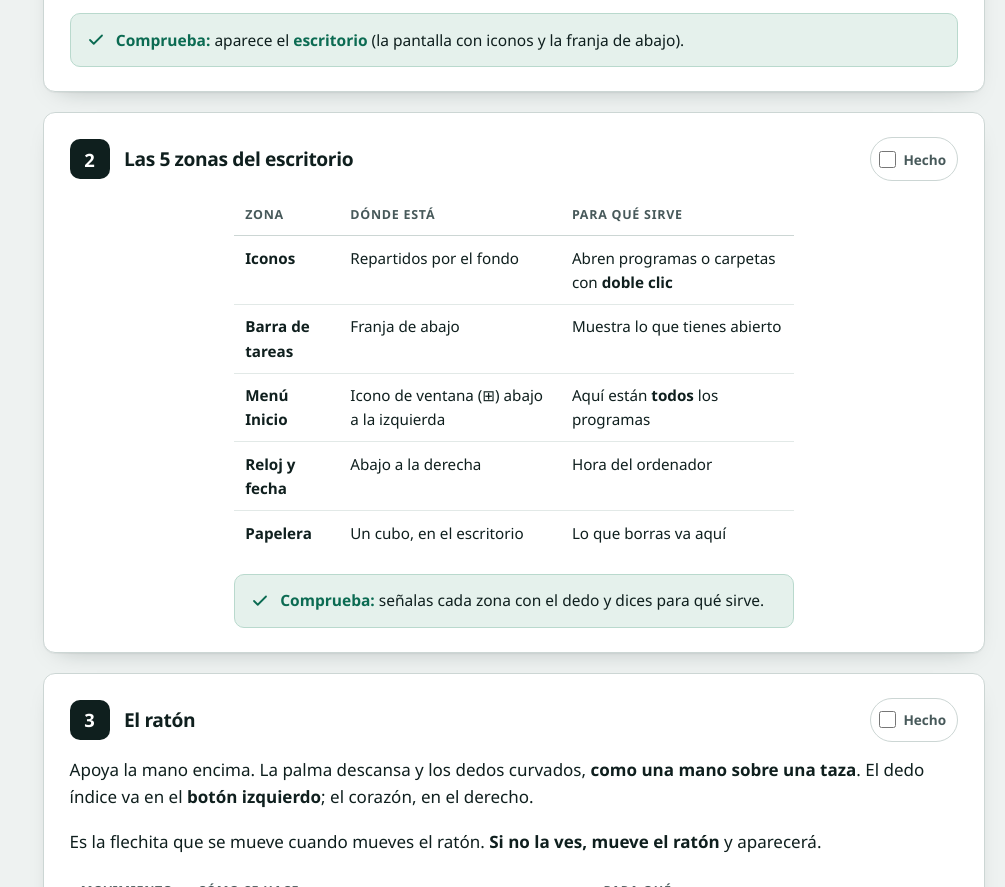
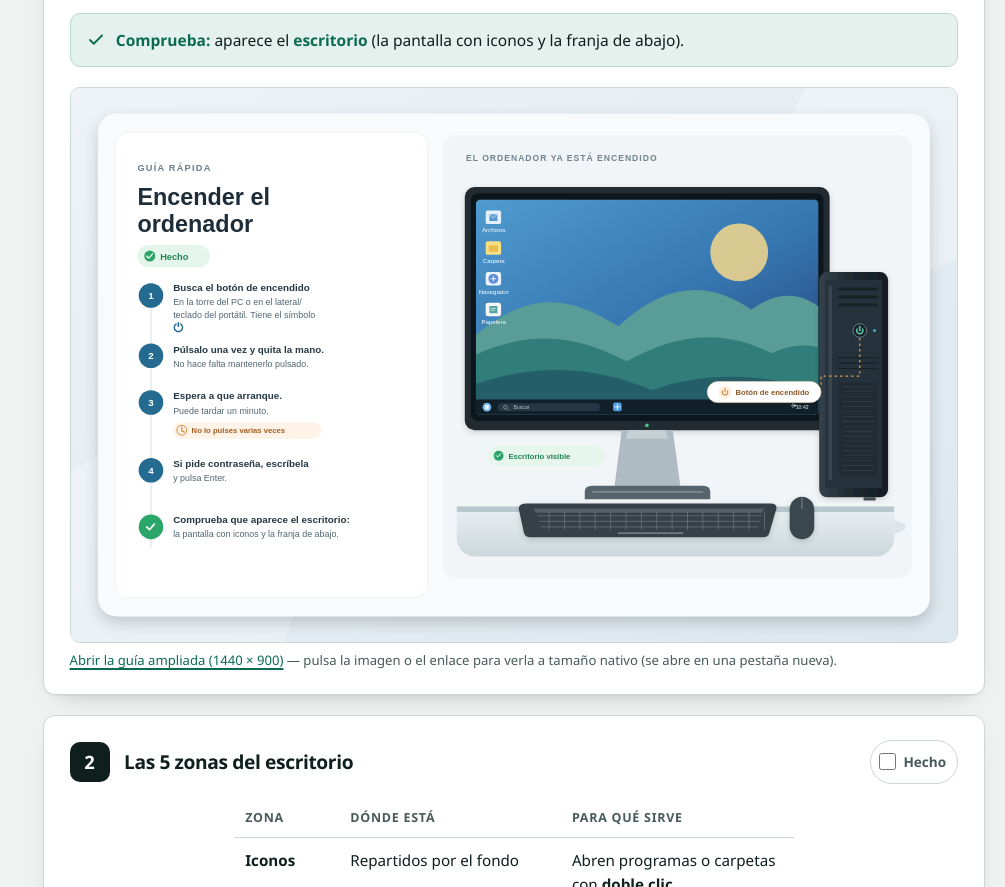
Before and after one commit to Chris-coder-ux/guia-wordpress-aula, a plain HTML site: page sesion-0/index.html in a window 1280 px wide. Shown: the part 1363-2250 px from the top of the page, without its empty margins (275-1280 px from the left). Drawn offline with Linux system fonts and the light colour scheme.

Commit message:
feat(sesion-0): guia visual del paso 1 con enlace a tamano nativo
Inserta el poster SVG externo (1440x900) como figura a ancho completo bajo el texto del paso 1, con enlace 'Abrir la guia ampliada'. En movil el poster se muestra en un contenedor deslizable para que el texto pequeno siga siendo legible. La figura se oculta al imprimir.

```diff
--- a/assets/css/shared.css
+++ b/assets/css/shared.css
@@ -856,6 +856,38 @@ figcaption{
 }
 figcaption b{color:var(--ink)}
 
+/* Poster de referencia: guia visual a tamano nativo en assets/svg/ */
+figure.fig.fig--poster{
+  max-width:none;
+  margin-top:1.2rem;
+}
+figure.fig.fig--poster .fig--poster__scroll{
+  overflow-x:auto;
+  -webkit-overflow-scrolling:touch;
+}
+figure.fig.fig--poster .fig--poster__scroll:focus-visible{
+  outline:3px solid var(--signal);
+  outline-offset:3px;
+}
+figure.fig.fig--poster .fig--poster__link{
+  display:block;
+}
+figure.fig.fig--poster img{
+  display:block;
+  width:100%;
+  height:auto;
+  border:1px solid var(--rule);
+  border-radius:10px;
+  background:#fbfcfc;
+}
+/* En movil el poster a tamano completo no cabe: se deja desplazable para que
+   el texto pequeno se pueda leer sin salir de la pagina. */
+@media (max-width:700px){
+  figure.fig.fig--poster img{
+    min-width:880px;
+  }
+}
+
 /* ---------- copy chips ---------- */
 .chip{
   display:inline-flex;
--- a/sesion-0/index.html
+++ b/sesion-0/index.html
@@ -329,6 +329,36 @@
               abajo).
             </p>
           </div>
+          <figure class="fig fig--poster noprint">
+            <div
+              class="fig--poster__scroll"
+              tabindex="0"
+              role="region"
+              aria-label="Guía visual del encendido del ordenador, desplazable"
+            >
+              <a
+                class="fig--poster__link"
+                href="../assets/svg/encender.svg"
+                target="_blank"
+                rel="noopener"
+              >
+                <img
+                  src="../assets/svg/encender.svg"
+                  width="1440"
+                  height="900"
+                  loading="lazy"
+                  alt="Guía ilustrada: el botón de encendido en la torre del PC, el monitor con el escritorio ya visible, el teclado y el ratón."
+                />
+              </a>
+            </div>
+            <figcaption>
+              <a href="../assets/svg/encender.svg" target="_blank" rel="noopener"
+                >Abrir la guía ampliada (1440 × 900)</a
+              >
+              — pulsa la imagen o el enlace para verla a tamaño nativo (se abre en
+              una pestaña nueva).
+            </figcaption>
+          </figure>
         </article>
         <article class="step" id="paso-2" data-step="2">
           <header class="step__head">
```
Also changed, not shown: assets/svg/encender.svg (added), 1 other file.
